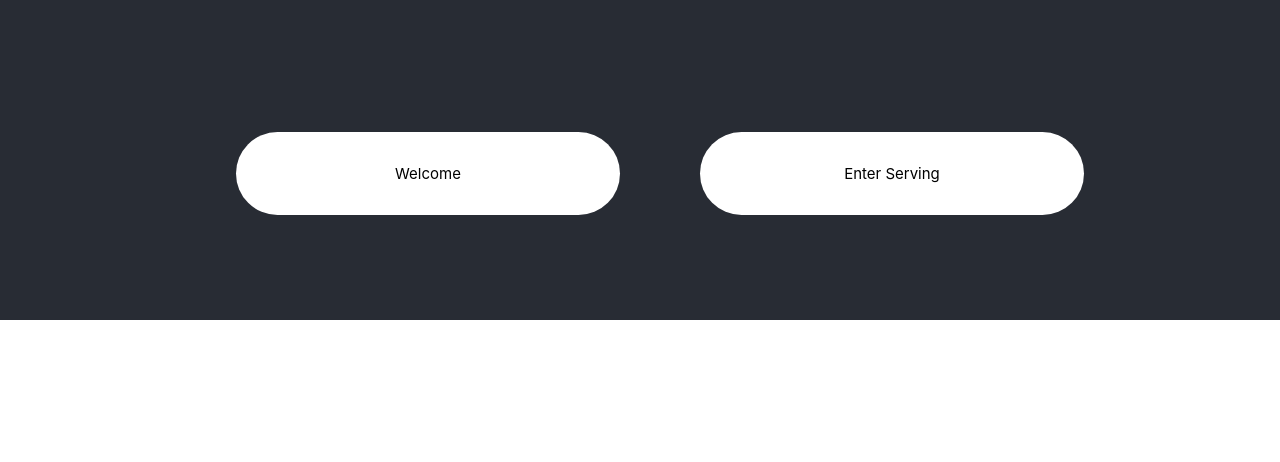
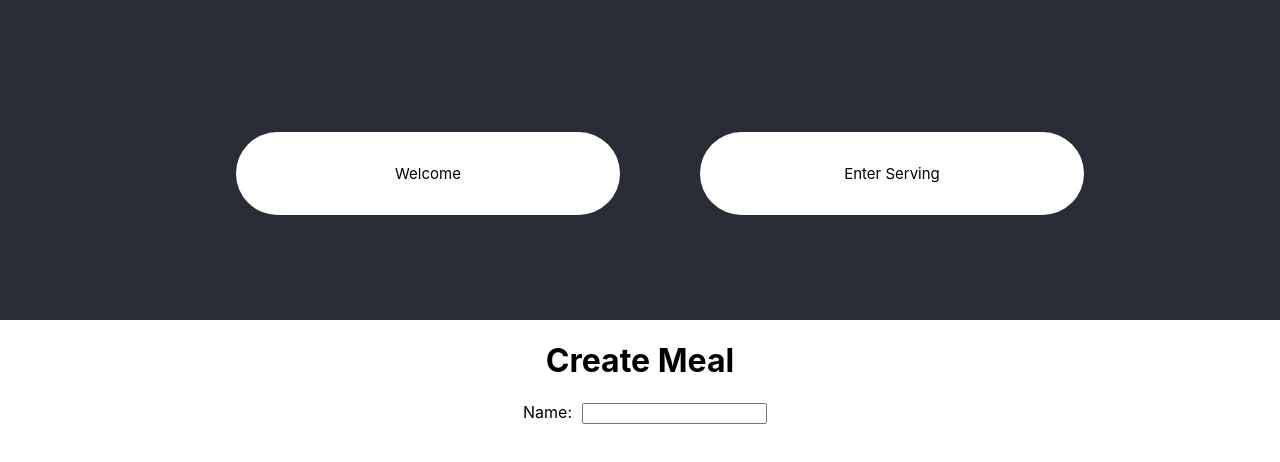
Before and after one commit to MKahacker/mj-food-tracker, a React (Create React App) app: page /meal in a window 1280 px wide. Shown: the top 462 px of the page. Built offline with nearby package versions, Linux system fonts and the light colour scheme; the HTML template or start-up script is replaced by a standard one.

Commit message:
moved pages to there own folder

```diff
--- a/src/App.tsx
+++ b/src/App.tsx
@@ -1,7 +1,8 @@
 import * as React from 'react';
 import './App.scss';
-import ServingForm from './serving-form';
-import WelcomePage from './welcome-page';
+import ServingForm from './pages/serving-form';
+import WelcomePage from './pages/welcome-page';
+import MealForm from './pages/meal-form'
 import {
   BrowserRouter as Router,
   Link,
@@ -32,6 +33,9 @@ const App: React.FC = () => {
           <Route path="/serving">
             <ServingForm />
           </Route>
+          <Route path="/meal">
+            <MealForm />
+          </Route>
         </Switch>
       </div>
     </Router>
--- a/src/components/form-cell.tsx
+++ b/src/components/form-cell.tsx
@@ -13,7 +13,7 @@ const style = {
 export interface Props {
   inputName: string,
   labelText: string,
-  onChange: (e: React.ChangeEvent<HTMLInputElement>) => void,
+  onChange?: (e: React.ChangeEvent<HTMLInputElement>) => void,
 }
 
 export default class FormCell extends Component<Props> {
--- /dev/null
+++ b/src/pages/meal-form.tsx
@@ -0,0 +1,19 @@
+import React, { Component } from 'react'
+import FormCell from '../components/form-cell'
+
+export default class MealForm extends Component {
+  render() {
+    const cssClass = 'meal-form'
+    return (
+      <div>
+        <h1> Create Meal</h1>
+        <form>
+          <FormCell
+            labelText="Name"
+            inputName="meal"
+          />
+        </form>
+      </div>
+    )
+  }
+}
--- a/src/serving-form.tsx
+++ b/src/pages/serving-form.tsx
@@ -1,6 +1,6 @@
 import React, { Component } from 'react'
 import axios  from 'axios'
-import FormCell from './components/form-cell'
+import FormCell from '../components/form-cell'
 
 const style = {
   submitStyle: {
--- a/src/welcome-page.tsx
+++ b/src/pages/welcome-page.tsx
@@ -1,6 +1,6 @@
 import React, { Component } from 'react';
 import { Link } from "react-router-dom";
-import './style/welcome-page.scss'
+import '../style/welcome-page.scss'
 
 export default class WelcomePage extends Component {
   render() {
@@ -9,8 +9,8 @@ export default class WelcomePage extends Component {
       <div className={cssClass}>
         <h1> Welcome to Chop</h1>
         <div>
-          <Link to="/ingredients"> Enter ingredients </Link>
-          <Link to="/serving"> Enter Meals </Link>
+          <Link to="/meal"> Enter Meal </Link>
+          <Link to="/serving"> Enter Ingredients </Link>
         </div>
       </div>
     )
```
